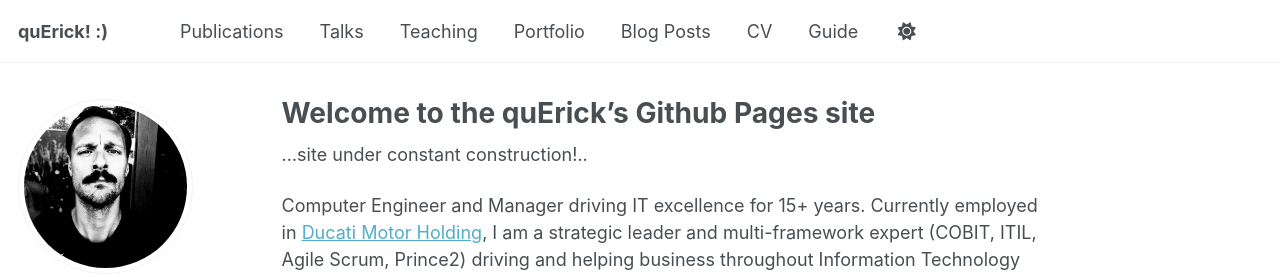
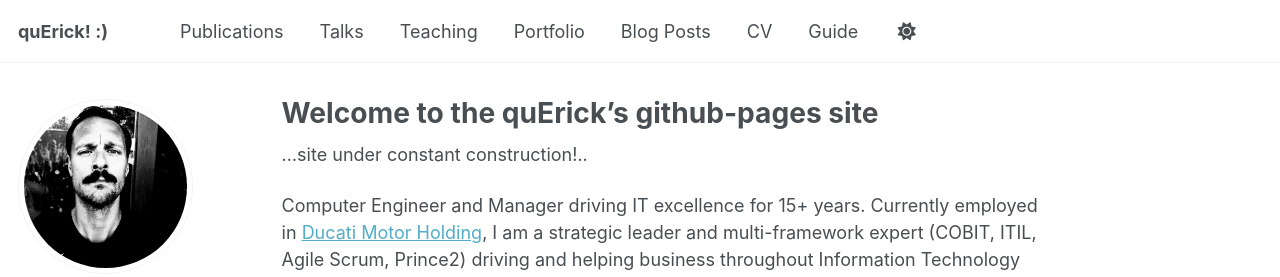
Before and after one commit to erickbaldi/erickbaldi.github.io, a Jekyll site: the page built from _pages/about.md, in a window 1280 px wide and 900 px high. Shown: the top 277 px of the window. Built offline with Jekyll 4.4.1, drawn with Linux system fonts in a browser that asks for light colours; a script that is not in the unit is left out.

```diff
--- a/_pages/about.md
+++ b/_pages/about.md
@@ -1,6 +1,6 @@
 ---
 permalink: /
-title: "Welcome to the quErick's Github Pages site"
+title: "Welcome to the quErick's github-pages site"
 author_profile: true
 redirect_from:
   - /about/
```
